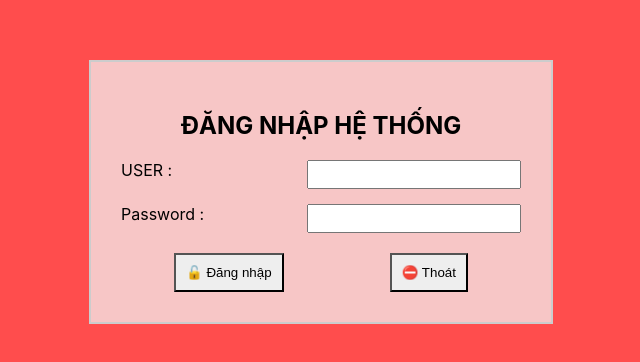
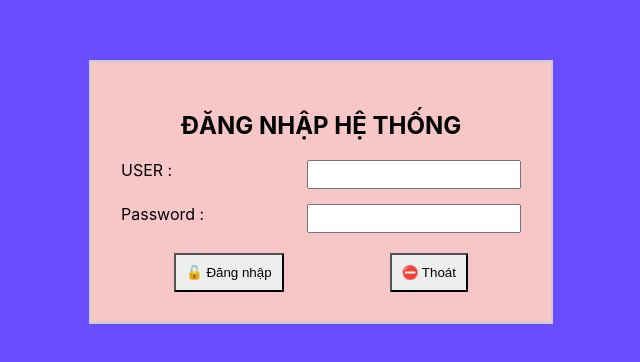
Before and after one commit to meyylyyy/ktx-frontend, a React (Create React App) app: page / in a window 1280 px wide. Shown: the part 208-570 px from the top of the page, without its empty margins (319-959 px from the left). Built offline with nearby package versions, Linux system fonts and the light colour scheme.

Commit message:
update frontend

```diff
--- a/src/LoginForm.css
+++ b/src/LoginForm.css
@@ -1,5 +1,5 @@
 .login-container {
-  background-color: #ff4d4d;
+  background-color: #684dff;
   height: 100vh;
   display: flex;
   justify-content: center;
```
